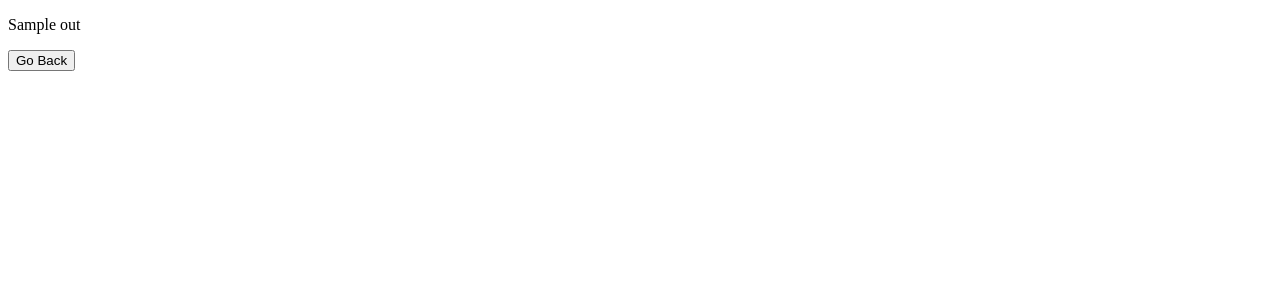
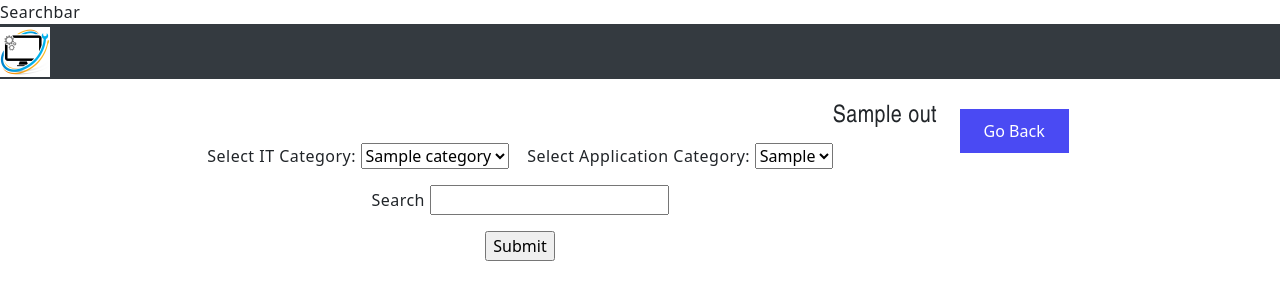
Before and after one commit to Giuliano99/HTI, a Flask app: template templates/request_confirmation.html in a window 1280 px wide. Shown: the top 300 px of the page. Run offline with Flask 2, Linux system fonts and the light colour scheme; the template is opened without the code that fills it: most values are stand-ins (such as "Sample title", 1, 10 or a date in 2020); parts of the project's set-up code (start-up, migrations or seed data) failed here and were passed over; some libraries are stand-ins or nearby versions.

Commit message:
added step to confirm the software

```diff
--- a/main.py
+++ b/main.py
@@ -149,56 +149,25 @@ def select_software():  # put application's code here
         msg = Message('Ticket request', sender='htigroup04@gmail.com', recipients=['htigroup04@gmail.com'])
         msg.body = out
         mail.send(msg)
-        return render_template("request_confirmation.html", out=out)
+        return render_template("request_confirmation.html", out=out, categories=categories, ApplicationCategory=ApplicationCategory,
+                                column_names=df.columns.values,
+                                picture_column="Picture",
+                                description_column="Description",name_column="Name", zip=zip)
     else:
         return render_template("searchbar.html", categories=categories)
 
+@app.route('/confirmation', methods=["POST", "GET"])
+def confirm_software():  # put application's code here
+    if request.method == "POST":
+        software = request.form["software_name"]
+        out = (f"Do you really want to order: {software}")
+        return render_template("order_confirmation.html", out=out, categories=categories, ApplicationCategory=ApplicationCategory,
+                                column_names=df.columns.values,
+                                picture_column="Picture", software=software,
+                                description_column="Description",name_column="Name", zip=zip)
+    else:
+        return render_template("searchbar.html", categories=categories)
 
-@app.route('/cat', methods=["POST", "GET"])
-def cate():
-    data = df
-    if request.method == "POST":
-        category = request.form.get('categories')
-        appcategory = request.form.get('appcategories')
-        search_string = request.form.get('search')
-        print(category)
-        print(appcategory)
-        print(search_string)
-        data = mfilter(data, 'IT Category', category)
-        data = data.reset_index()
-        del data['index']
-        print(data)
-        data = mfilter(data, 'ApplicationCategory', appcategory)
-        data = data.reset_index()
-        del data['index']
-        print(data)
-        data = msearch(search_string, data)
-        data = data.reset_index()
-        del data['index']
-        print("Result")
-        print(data)
-        return render_template("searchbar.html", categories=categories, ApplicationCategory=ApplicationCategory)
-    else:
-        return render_template("searchbar.html", categories=categories, ApplicationCategory=ApplicationCategory)
-    print("Hi")
-    return
-
-
-@app.route('/dropdown', methods=["POST", "GET"])
-def dropdown():
-    Colum = ['IT Category', 'ApplicationCategory']
-    if request.method == "POST":
-        Colum = 'IT Category'
-        category = request.form.get('categories')
-        appcategory = request.form.get('appcategories')
-        search_string = request.form.get('search')
-        search_result = search.search(search_string, df)
-        print(search_result)
-        return render_template('test.html', categories=categories, Colum=Colum,
-                               ApplicationCategory=ApplicationCategory)
-    else:
-        return render_template('test.html', categories=categories, Colum=Colum,
-                               ApplicationCategory=ApplicationCategory)
 
 
 
--- a/static/libraries/css/main1.css
+++ b/static/libraries/css/main1.css
@@ -10,6 +10,33 @@ html, body {
 
 button {
     order: 10;
+}
+
+.button {
+
+    background-color: #ffffff; /* Green */
+    border: none;
+    color: #4a4af3;
+    padding: 10px 24px;
+    text-align: center;
+    text-decoration: none;
+    display: inline-block;
+    font-size: 16px;
+    margin: 4px 2px;
+    transition-duration: 0.4s;
+    cursor: pointer;
+
+}
+
+.button1 {
+    background-color: #4a4af3;
+    color: #ffffff;
+    border: 2px solid #ffffff;
+}
+
+.button1:hover {
+    background-color: #ffffff;
+    color: #4a4af3;
 }
 
 body {
@@ -57,11 +84,10 @@ body {
 }
 
 
-
 .card > img {
 
-    max-height:20%;
-    height:auto;
+    max-height: 20%;
+    height: auto;
     margin: auto;
     order: 1;
 }
@@ -110,9 +136,10 @@ body {
     cursor: pointer;
     order: 4;
 }
+
 .card button:hover {
-  background-color: #4a4af3; /* Green */
-  color: white;
+    background-color: #4a4af3; /* Green */
+    color: white;
 }
 
 
--- a/templates/request_confirmation.html
+++ b/templates/request_confirmation.html
@@ -1,13 +1,13 @@
-<!DOCTYPE html>
-<html lang="en">
-<head>
-    <meta charset="UTF-8">
-    <title>Title</title>
-</head>
-<body>
-<p>{{out}}</p>
-<form action="redirect" method="post">
-    <p><input type = "submit" value="Go Back" /></p>
-</form>
-</body>
-</html>
+{% extends "base.html" %}
+
+{% block content %}
+    <body>
+    <p><h4>{{ out }}</h4></p>
+    &nbsp;&nbsp;&nbsp;&nbsp;
+    <form action="redirect" method="post">
+        <p><input class="button button1" type="submit" value="Go Back"/></p>
+    </form>
+
+    </body>
+    </html>
+{% endblock %}
--- a/templates/resultsAll.html
+++ b/templates/resultsAll.html
@@ -53,7 +53,7 @@
 
             {% if col == name_column %}
             <td>
-            <form action="mail" method="post">
+            <form action="confirmation" method="post">
                 <button type="submit" value="{{ row_ }}", name="software_name">
                     {{ row_ }}
                 </button>
```
Also changed, not shown: templates/order_confirmation.html (added, +19 -0 lines), templates/searchfail.html (+7 -10 lines).
